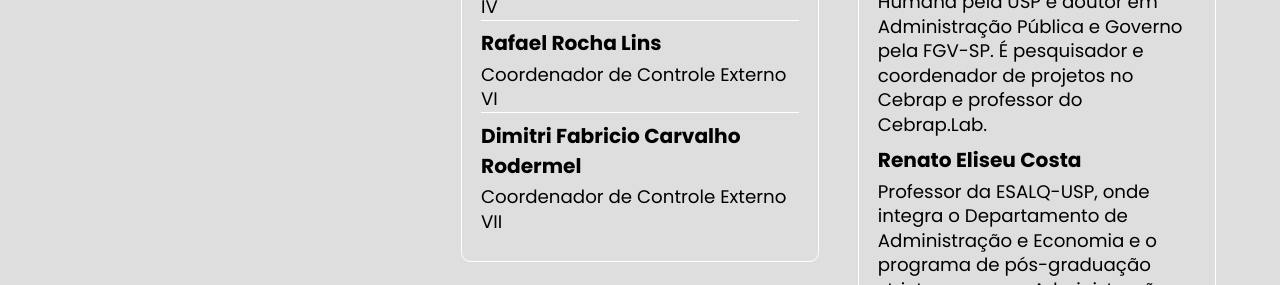
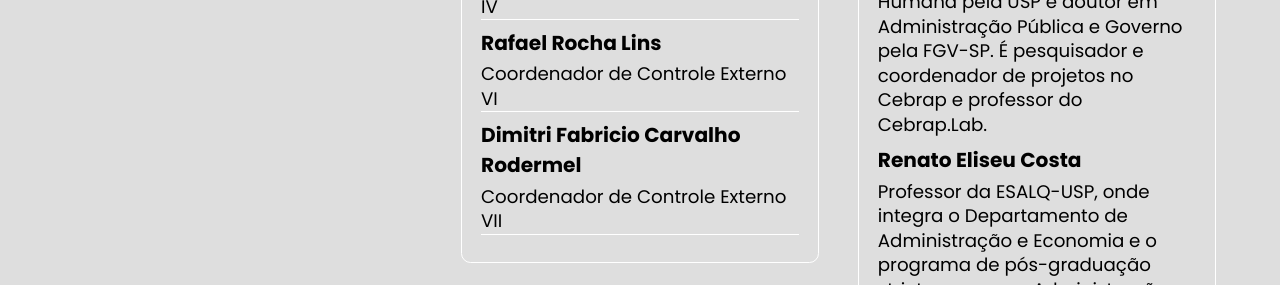
Before and after one commit to ObservatorioPoliticasTCM/painel-frontend, a Vue app: page /fichatecnica in a window 1280 px wide. Shown: the part 2280-2565 px from the top of the page. Built offline with nearby package versions, Linux system fonts and the light colour scheme.

Commit message:
Adicionada borda ao último nome

```diff
--- a/src/components/Contributors.vue
+++ b/src/components/Contributors.vue
@@ -7,7 +7,7 @@
     <NameAndTitle name="Fredy Henrique Miller" title="Coordenador de Controle Externo II" showBottomBorder />
     <NameAndTitle name="Luiz Gustavo de Oliveira Vieira" title="Coordenador de Controle Externo IV" showBottomBorder />
     <NameAndTitle name="Rafael Rocha Lins" title="Coordenador de Controle Externo VI" showBottomBorder />
-    <NameAndTitle name="Dimitri Fabricio Carvalho Rodermel" title="Coordenador de Controle Externo VII" />
+    <NameAndTitle name="Dimitri Fabricio Carvalho Rodermel" title="Coordenador de Controle Externo VII" showBottomBorder />
   </NameGroup>
 </template>
 
```
